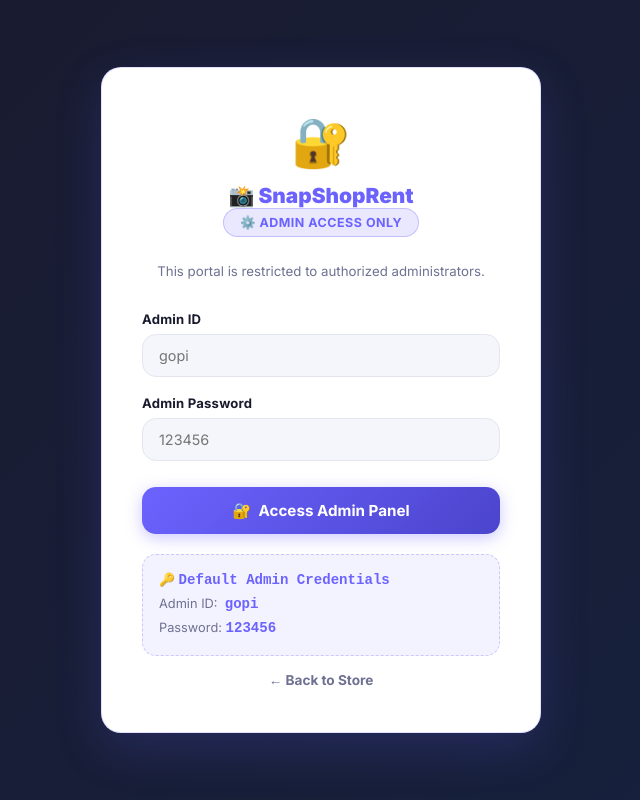
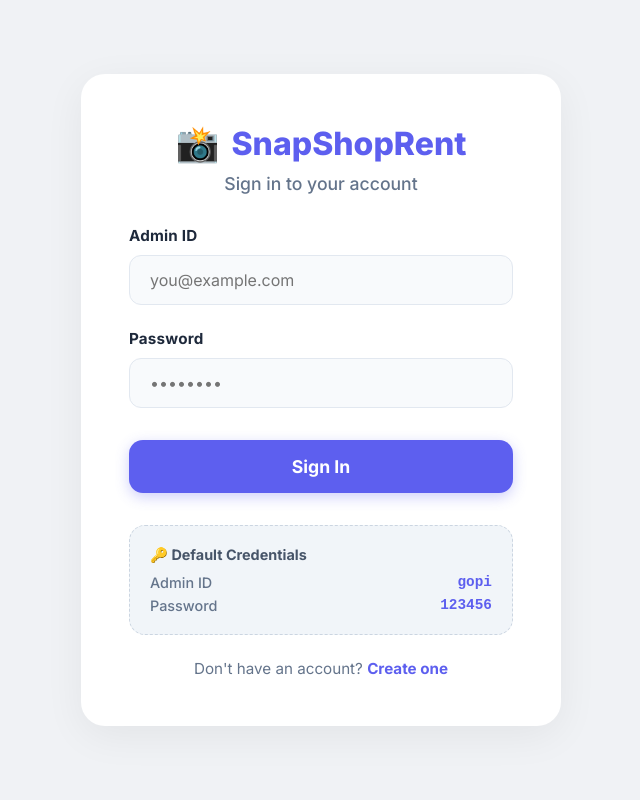
Before and after one commit to havocthaya/snapshoprent, a plain HTML site: page thaya-unified-app/frontend/admin-login.html in a window 1280 px wide. Shown: the whole page, without its empty margins (319-959 px from the left). Drawn offline with Linux system fonts and the light colour scheme.

Commit message:
Enhance admin login UI and dashboard access fallback

```diff
--- a/thaya-unified-app/frontend/admin-login.html
+++ b/thaya-unified-app/frontend/admin-login.html
@@ -6,60 +6,191 @@
     <title>Admin Login | SnapShopRent</title>
     <link rel="stylesheet" href="css/styles.css">
     <style>
-        body { background: linear-gradient(135deg, #0F0E1A 0%, #1a1a3e 50%, #0d2137 100%); }
-        .auth-container { min-height: 100vh; }
-        .admin-badge {
-            display: inline-flex; align-items: center; gap: 8px;
-            background: rgba(108,99,255,.15); border: 1px solid rgba(108,99,255,.3);
-            border-radius: var(--radius-full); padding: 6px 16px;
-            font-size: .78rem; font-weight: 700; color: var(--primary);
-            letter-spacing: .5px; margin-bottom: 20px;
+        body {
+            background: #F0F2F5;
+            display: flex;
+            align-items: center;
+            justify-content: center;
+            min-height: 100vh;
+            margin: 0;
         }
-        .auth-card { border: 1px solid rgba(108,99,255,.2); }
-        .cred-hint {
-            margin-top: 20px; padding: 14px 16px;
-            background: rgba(108,99,255,.08);
-            border: 1px dashed rgba(108,99,255,.3);
-            border-radius: var(--radius-md);
-            font-size: .8rem; color: var(--text-muted); line-height: 1.7;
+        .auth-card {
+            background: #FFFFFF;
+            padding: 48px;
+            border-radius: 24px;
+            width: 100%;
+            max-width: 480px;
+            box-shadow: 0 10px 40px rgba(0,0,0,0.06);
+            display: flex;
+            flex-direction: column;
+            align-items: center;
         }
-        .cred-hint strong { color: var(--primary); font-family: monospace; font-size: .88rem; }
-        .lock-icon { font-size: 3rem; margin-bottom: 12px; display: block; }
+        .auth-logo {
+            text-align: center;
+            margin-bottom: 32px;
+        }
+        .logo-main {
+            display: flex;
+            align-items: center;
+            gap: 12px;
+            font-size: 2rem;
+            font-weight: 800;
+            color: #5D5FEF;
+            margin-bottom: 8px;
+        }
+        .logo-main span {
+            font-size: 2.2rem;
+        }
+        .auth-subtitle {
+            font-size: 1.1rem;
+            color: #64748B;
+            font-weight: 500;
+        }
+        .form-container {
+            width: 100%;
+        }
+        .form-group {
+            margin-bottom: 24px;
+        }
+        .form-group label {
+            display: block;
+            margin-bottom: 10px;
+            font-size: 0.95rem;
+            font-weight: 700;
+            color: #1E293B;
+        }
+        .form-control {
+            width: 100%;
+            padding: 14px 20px;
+            border: 1.5px solid #E2E8F0;
+            border-radius: 12px;
+            font-size: 1rem;
+            background: #F8FAFC;
+            transition: all 0.2s;
+            color: #1E293B;
+        }
+        .form-control:focus {
+            outline: none;
+            border-color: #5D5FEF;
+            background: #FFFFFF;
+            box-shadow: 0 0 0 4px rgba(93, 95, 239, 0.1);
+        }
+        .form-submit {
+            width: 100%;
+            padding: 16px;
+            background: #5D5FEF;
+            color: white;
+            border: none;
+            border-radius: 14px;
+            font-size: 1.1rem;
+            font-weight: 700;
+            cursor: pointer;
+            transition: all 0.2s;
+            margin-top: 8px;
+            box-shadow: 0 4px 14px rgba(93, 95, 239, 0.3);
+        }
+        .form-submit:hover {
+            background: #4B4DCC;
+            transform: translateY(-2px);
+            box-shadow: 0 6px 20px rgba(93, 95, 239, 0.4);
+        }
+        .form-submit:disabled {
+            background: #94A3B8;
+            cursor: not-allowed;
+            transform: none;
+            box-shadow: none;
+        }
+        .admin-id-hint {
+            margin-top: 32px;
+            padding: 20px;
+            background: #F1F5F9;
+            border-radius: 16px;
+            width: 100%;
+            font-size: 0.9rem;
+            border: 1.5px dashed #CBD5E1;
+        }
+        .admin-id-hint h4 {
+            margin: 0 0 10px 0;
+            color: #475569;
+            display: flex;
+            align-items: center;
+            gap: 8px;
+        }
+        .cred-box {
+            display: flex;
+            flex-direction: column;
+            gap: 6px;
+        }
+        .cred-item {
+            display: flex;
+            justify-content: space-between;
+        }
+        .cred-label { color: #64748B; font-weight: 500; }
+        .cred-val { color: #5D5FEF; font-weight: 700; font-family: monospace; }
+
+        #error-msg {
+            width: 100%;
+            padding: 14px;
+            background: #FEF2F2;
+            border: 1px solid #FEE2E2;
+            border-radius: 12px;
+            color: #DC2626;
+            font-size: 0.9rem;
+            font-weight: 600;
+            margin-bottom: 24px;
+            display: none;
+            text-align: center;
+        }
+        .auth-footer {
+            margin-top: 24px;
+            font-size: 0.95rem;
+            color: #64748B;
+        }
+        .auth-footer a {
+            color: #5D5FEF;
+            font-weight: 700;
+            text-decoration: none;
+        }
     </style>
 </head>
 <body>
-<div class="auth-container">
+
 <div class="auth-card">
     <div class="auth-logo">
-            <span class="lock-icon">🔐</span>
-            <div class="logo-text" style="font-size:1.3rem">📸 SnapShopRent</div>
-            <div class="admin-badge">⚙️ ADMIN ACCESS ONLY</div>
-            <p style="color:var(--text-muted);font-size:.83rem">This portal is restricted to authorized administrators.</p>
+        <div class="logo-main"><span>📸</span> SnapShopRent</div>
+        <div class="auth-subtitle">Sign in to your account</div>
     </div>
 
-        <div id="error-msg" style="display:none;background:#ffe8e8;border:1px solid #ffb3b3;padding:10px 14px;border-radius:10px;color:#cc0000;font-size:.85rem;margin-bottom:16px;"></div>
+    <div id="error-msg"></div>
 
-        <form id="admin-login-form">
+    <form class="form-container" id="admin-login-form">
         <div class="form-group">
             <label>Admin ID</label>
-                <input class="form-control" type="text" id="email" placeholder="gopi" required>
+            <input class="form-control" type="text" id="email" placeholder="you@example.com" required>
         </div>
         <div class="form-group">
-                <label>Admin Password</label>
-                <input class="form-control" type="password" id="password" placeholder="123456" required>
+            <label>Password</label>
+            <input class="form-control" type="password" id="password" placeholder="••••••••" required>
         </div>
-            <button type="submit" class="form-submit" id="submit-btn">🔐 &nbsp;Access Admin Panel</button>
+        <button type="submit" class="form-submit" id="submit-btn">Sign In</button>
     </form>
 
-        <div class="cred-hint">
-            🔑 <strong>Default Admin Credentials</strong><br>
-            Admin ID: &nbsp;<strong>gopi</strong><br>
-            Password: <strong>123456</strong>
+    <div class="admin-id-hint">
+        <h4>🔑 Default Credentials</h4>
+        <div class="cred-box">
+            <div class="cred-item">
+                <span class="cred-label">Admin ID</span>
+                <span class="cred-val">gopi</span>
+            </div>
+            <div class="cred-item">
+                <span class="cred-label">Password</span>
+                <span class="cred-val">123456</span>
+            </div>
+        </div>
     </div>
 
-        <div class="auth-footer" style="margin-top:16px">
-            <a href="index.html" style="color:var(--text-muted)">← Back to Store</a>
-        </div>
+    <div class="auth-footer">
+        Don't have an account? <a href="index.html">Create one</a>
     </div>
 </div>
 
@@ -73,7 +204,7 @@ document.getElementById('admin-login-form').addEventListener('submit', async (e)
     e.preventDefault();
     const btn   = document.getElementById('submit-btn');
     const errEl = document.getElementById('error-msg');
-    btn.textContent = 'Verifying…';
+    btn.textContent = 'Verifying...';
     btn.disabled = true;
     errEl.style.display = 'none';
 
@@ -88,15 +219,20 @@ document.getElementById('admin-login-form').addEventListener('submit', async (e)
         });
         const data = await res.json();
         if (!res.ok) throw new Error(data.message || 'Login failed');
-        if (!data.isAdmin) throw new Error('Access denied. This account is not an admin.');
+        if (!data.isAdmin) throw new Error('Access denied. Admin privileges required.');
 
         localStorage.setItem('thayaToken', data.token);
-        localStorage.setItem('thayaUser',  JSON.stringify({ name: data.name, email: data.email, isAdmin: true }));
+        localStorage.setItem('thayaUser',  JSON.stringify({
+            name: data.name,
+            email: data.email,
+            isAdmin: true,
+            id: data._id
+        }));
         window.location.href = 'admin.html';
     } catch(err) {
         errEl.textContent    = err.message;
         errEl.style.display  = 'block';
-        btn.textContent      = '🔐 Access Admin Panel';
+        btn.textContent      = 'Sign In';
         btn.disabled         = false;
     }
 });
```
Also changed, not shown: thaya-unified-app/backend/middleware/authMiddleware.js (+25 -2 lines). Lines whose indentation alone changed are shown as unchanged.
